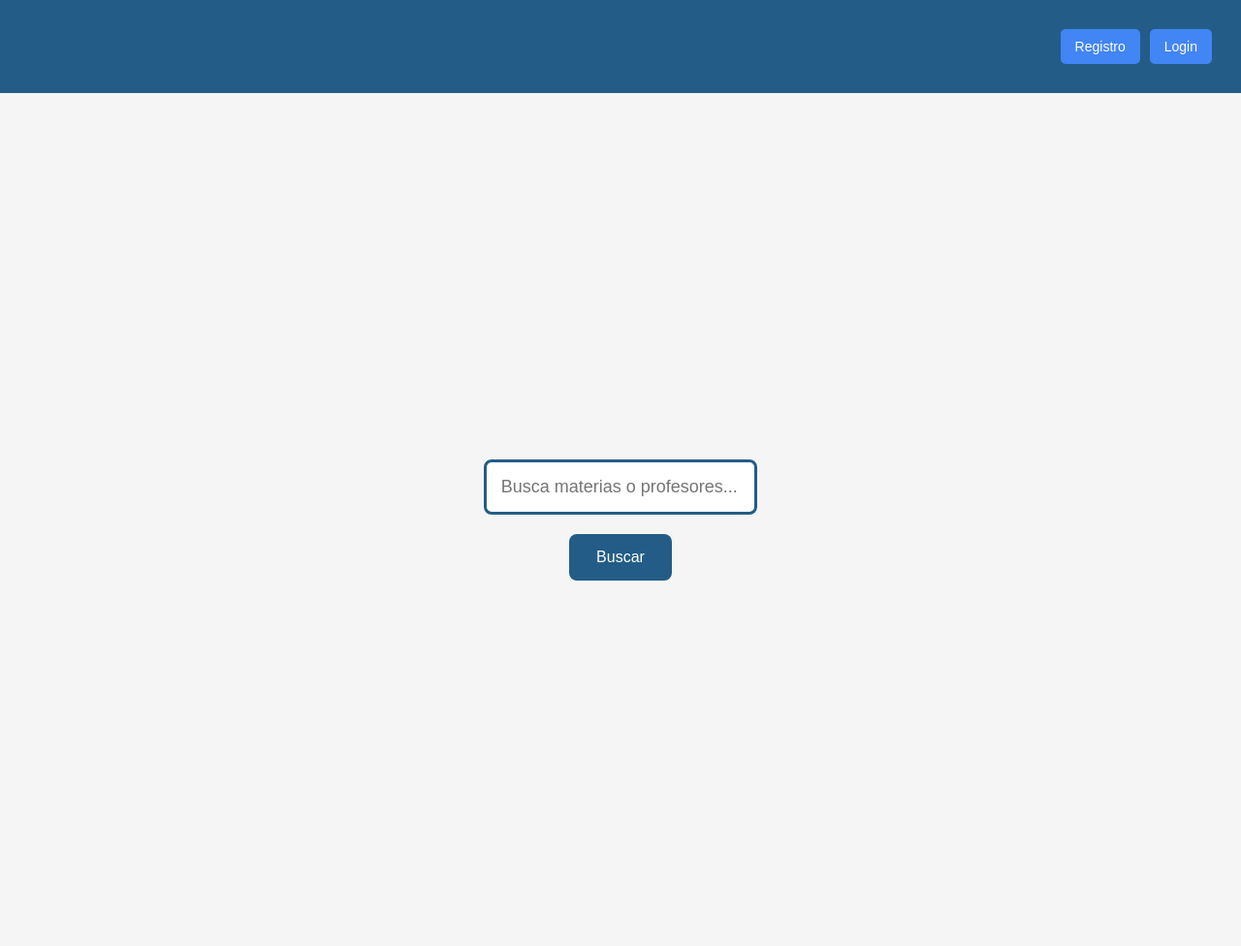
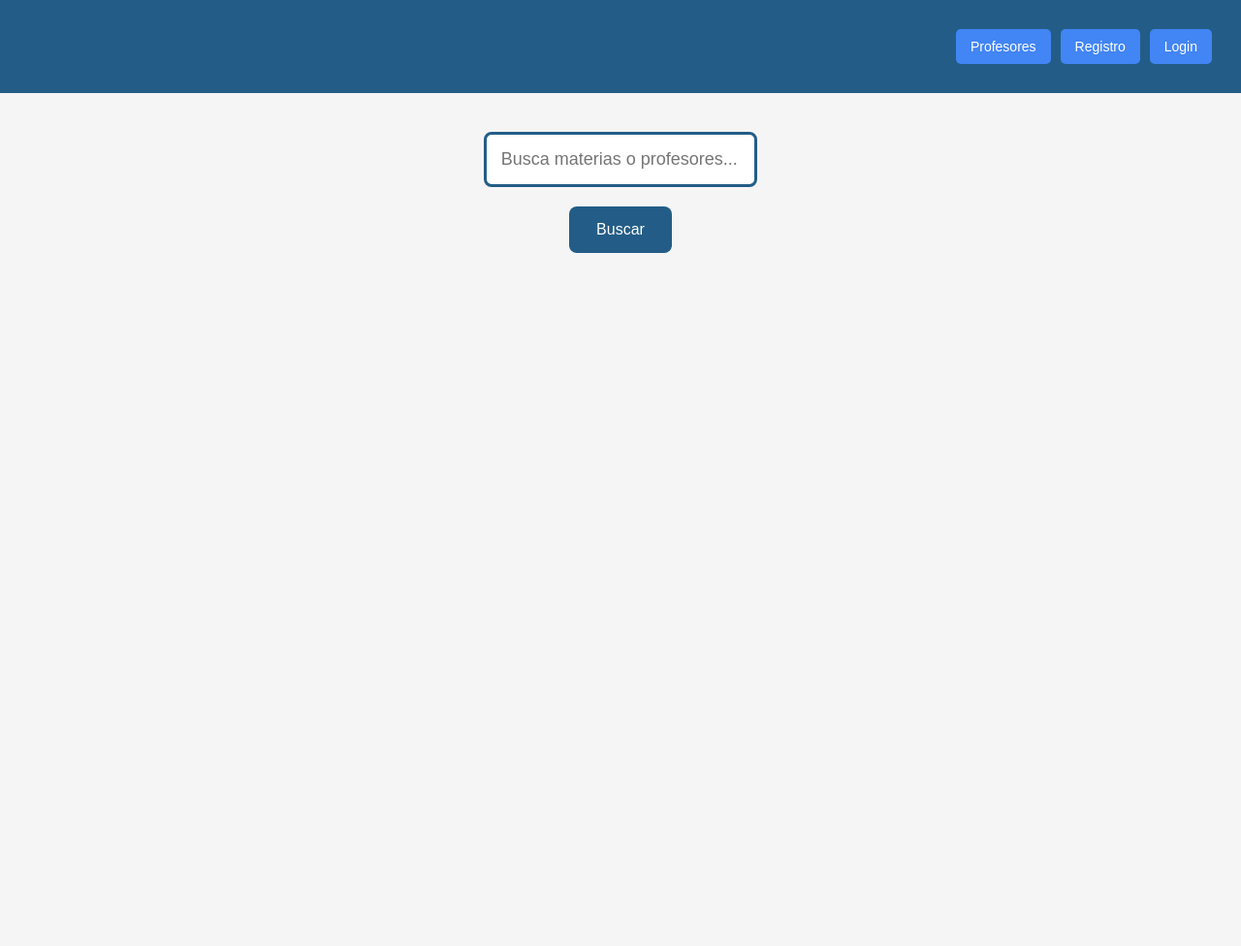
Before and after one commit to AlvaroGC03/Wikiprofes-Proyect, a Django app: page / in a window 1280 px wide. Shown: the whole page at 97% size. After the commit the page ends 261 px from the top, so only its background shows below. Run offline with Django 5.2, Linux system fonts and the light colour scheme.

Commit message:
Se agrego la ventana de lista de proferores, borrador para perfil de profesor y opción en barra de navegación

```diff
--- a/reviews/static/reviews/home.css
+++ b/reviews/static/reviews/home.css
@@ -4,7 +4,7 @@
     flex-direction: column;
     align-items: center;
     justify-content: center;
-    height: 100vh; /* Altura completa de la ventana */
+    /*height: 100vh;  Altura completa de la ventana */
     text-align: center;
 }
 
@@ -27,9 +27,8 @@
     border: none;
     border-radius: 8px; /* Bordes redondeados */
     cursor: pointer;
-    font-family: Arial, sans-serif;
 }
 
 .search-button:hover {
-    background-color: #3367D6; /* Azul más oscuro */
+    background-color: #1d4f73; /* Cambia el color al pasar el ratón */
 }
--- a/reviews/templates/base.html
+++ b/reviews/templates/base.html
@@ -24,6 +24,7 @@
                     <button type="submit">Logout</button>
                 </form>
             {% else %}
+                <a href="{% url 'lista_profesores' %}">Profesores</a>
                 <a href="{% url 'registro' %}">Registro</a>
                 <a href="{% url 'login' %}">Login</a>
             {% endif %}
--- a/reviews/urls.py
+++ b/reviews/urls.py
@@ -11,4 +11,6 @@ urlpatterns = [
     path('review/create/', views.crear_review, name='crear_review'), #Ruta para la creación de reseñas
     path('profesor/agregar/', views.agregar_profesor, name='agregar_profesor'), #Ruta para la creación de profesores
     path('materia/agregar/', views.agregar_materia, name='agregar_materia'), #Ruta para la creación de materias
+    path('profesores/', views.lista_profesores, name='lista_profesores'), #Ruta para la lista de profesores
+    path('profesor/<int:profesor_id>/', views.perfil_profesor, name='perfil_profesor'), #Ruta para el perfil de un profesor
 ]
--- a/reviews/views.py
+++ b/reviews/views.py
@@ -1,4 +1,4 @@
-from django.shortcuts import render, redirect
+from django.shortcuts import render, redirect, get_object_or_404
 from django.contrib.auth.models import User #Importamos el modelo de usuario de Django
 from django.contrib.auth.forms import UserCreationForm #Importamos el formulario de creación de usuario de Django
 from django.contrib import messages #Importamos el módulo de mensajes de Django
@@ -68,3 +68,11 @@ def agregar_materia(request):
 def home(request):
     query = request.GET.get('q', '')  # Captura el texto ingresado en la barra de búsqueda
     return render(request, 'reviews/home.html', {'query': query})
+
+def lista_profesores(request):
+    profesores = Profesor.objects.all()  # Obtener todos los profesores
+    return render(request, 'reviews/profesores.html', {'profesores': profesores})
+
+def perfil_profesor(request, profesor_id):
+    profesor = get_object_or_404(Profesor, id=profesor_id)
+    return render(request, 'reviews/perfil_profesor.html', {'profesor': profesor})
```
Also changed, not shown: reviews/templates/reviews/perfil_profesor.html (added, +8 -0 lines), reviews/templates/reviews/profesores.html (added, +16 -0 lines), db.sqlite3.
